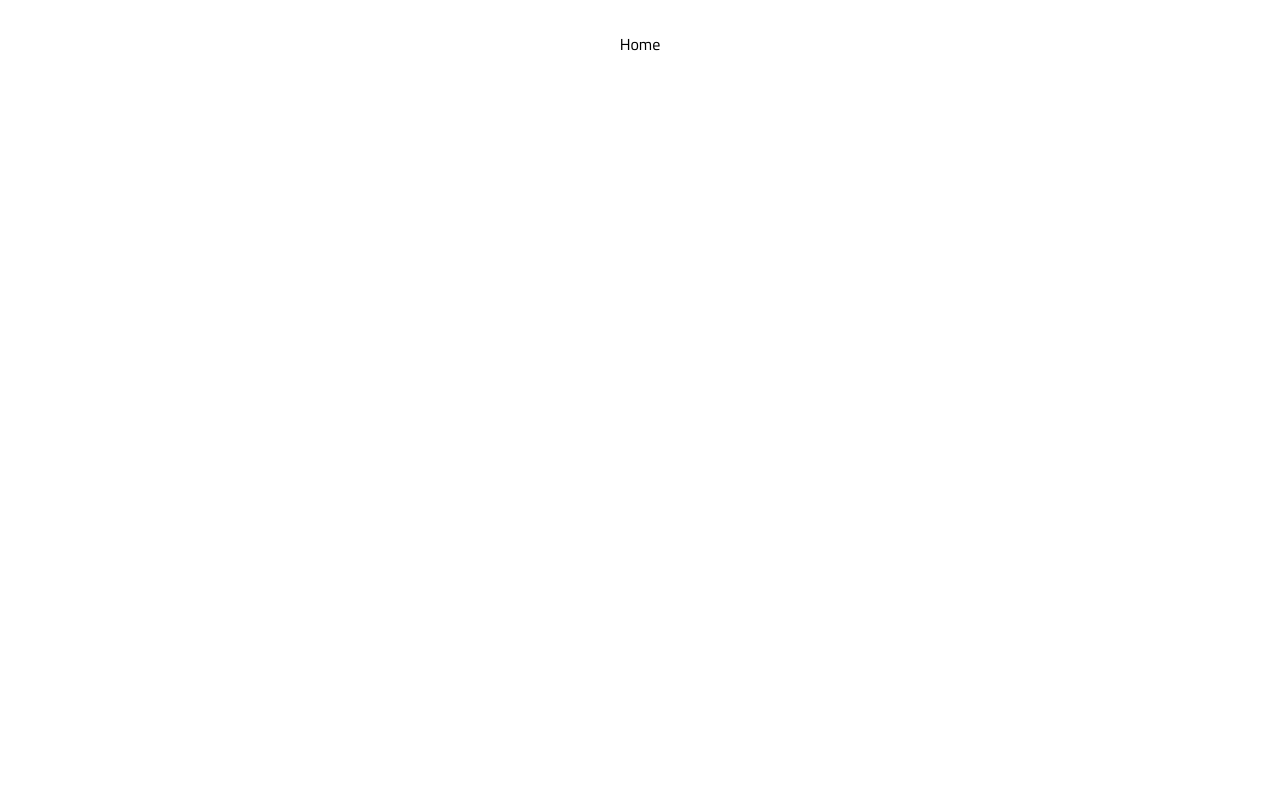
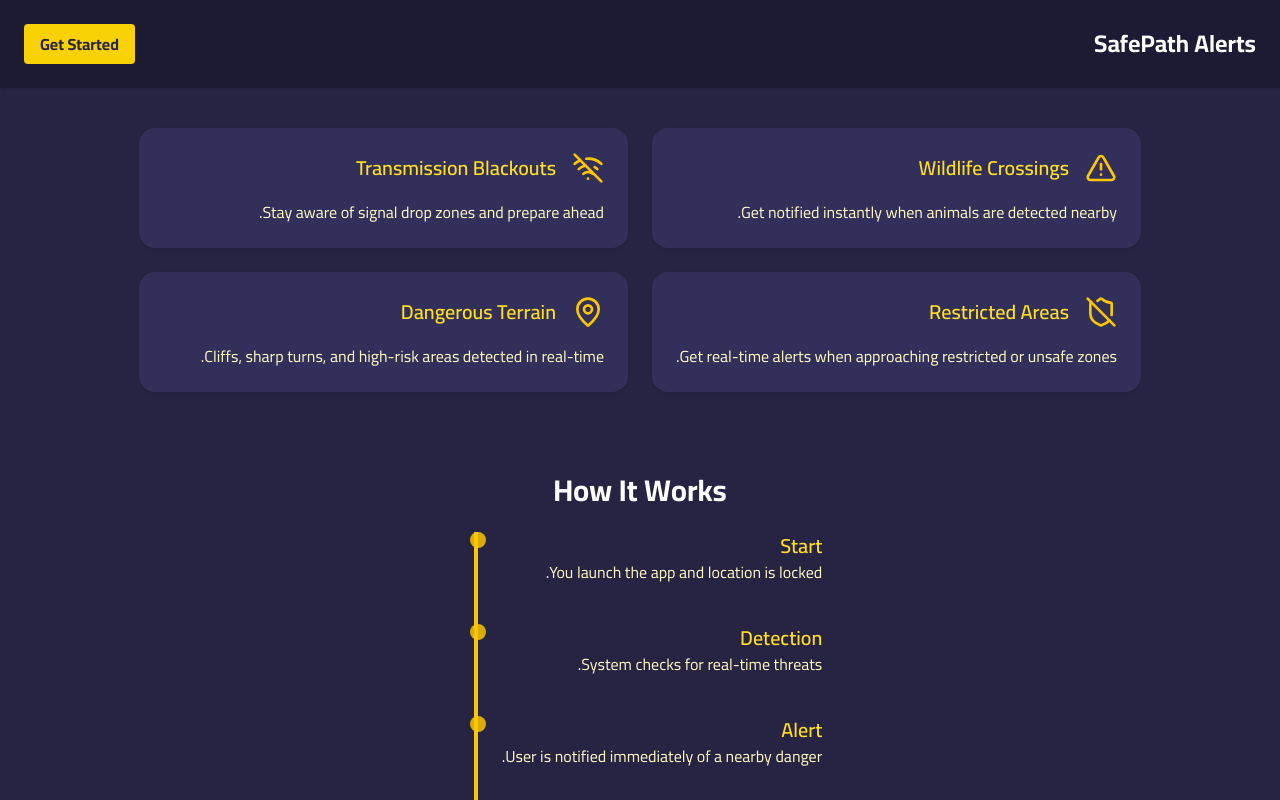
Before and after one commit to FatimahAs/BASSAR-Front-End, a React (Vite) app: page / in a window 1280 px wide. Shown: the top 800 px of the page. Built offline with nearby package versions, Linux system fonts and the light colour scheme.

Commit message:
created navbar

```diff
--- a/src/App.css
+++ b/src/App.css
@@ -4,46 +4,3 @@ body {
   direction: rtl;
   font-family: "Cairo", sans-serif;
 }
-
-#root {
-  max-width: 1280px;
-  margin: 0 auto;
-  padding: 2rem;
-  text-align: center;
-}
-
-.logo {
-  height: 6em;
-  padding: 1.5em;
-  will-change: filter;
-  transition: filter 300ms;
-}
-.logo:hover {
-  filter: drop-shadow(0 0 2em #646cffaa);
-}
-.logo.react:hover {
-  filter: drop-shadow(0 0 2em #61dafbaa);
-}
-
-@keyframes logo-spin {
-  from {
-    transform: rotate(0deg);
-  }
-  to {
-    transform: rotate(360deg);
-  }
-}
-
-@media (prefers-reduced-motion: no-preference) {
-  a:nth-of-type(2) .logo {
-    animation: logo-spin infinite 20s linear;
-  }
-}
-
-.card {
-  padding: 2em;
-}
-
-.read-the-docs {
-  color: #888;
-}
--- /dev/null
+++ b/src/components/Header.jsx
@@ -0,0 +1,23 @@
+import React from "react";
+
+function Header() {
+  return (
+    <div>
+      {" "}
+      <section className="flex flex-col items-center justify-center text-center p-10 bg-[#1f1c3d]">
+        <h2 className="text-4xl font-bold mb-4">
+          Real-Time Danger Alerts on the Go
+        </h2>
+        <p className="text-lg max-w-xl text-yellow-100">
+          Stay safe wherever you travel. SafePath alerts you to immediate
+          dangers in your surroundings using real-time data.
+        </p>
+        <button className="mt-6 px-6 py-3 text-lg font-semibold bg-[#F8D203] text-[#272343] rounded hover:opacity-90 transition cursor-pointer">
+          Start Monitoring
+        </button>
+      </section>
+    </div>
+  );
+}
+
+export default Header;
--- /dev/null
+++ b/src/components/Nav.jsx
@@ -0,0 +1,17 @@
+import React from "react";
+
+function Nav() {
+  return (
+    <div>
+      {" "}
+      <nav className="bg-[#1d1a33] shadow p-6 flex justify-between items-center">
+        <h1 className="text-2xl font-bold">SafePath Alerts</h1>
+        <button className="bg-[#F8D203] text-[#272343] font-bold py-2 px-4 rounded hover:opacity-90 transition cursor-pointer">
+          Get Started
+        </button>
+      </nav>
+    </div>
+  );
+}
+
+export default Nav;
--- a/src/index.css
+++ /dev/null
@@ -1,105 +0,0 @@
-@tailwind base;
-@tailwind components;
-@tailwind utilities;
-
-/* Definition of the design system. All colors, gradients, fonts, etc should be defined here.
-All colors MUST be HSL.
-*/
-
-@layer base {
-  :root {
-    --background: 0 0% 100%;
-    --foreground: 222.2 84% 4.9%;
-
-    --card: 0 0% 100%;
-    --card-foreground: 222.2 84% 4.9%;
-
-    --popover: 0 0% 100%;
-    --popover-foreground: 222.2 84% 4.9%;
-
-    --primary: 222.2 47.4% 11.2%;
-    --primary-foreground: 210 40% 98%;
-
-    --secondary: 210 40% 96.1%;
-    --secondary-foreground: 222.2 47.4% 11.2%;
-
-    --muted: 210 40% 96.1%;
-    --muted-foreground: 215.4 16.3% 46.9%;
-
-    --accent: 210 40% 96.1%;
-    --accent-foreground: 222.2 47.4% 11.2%;
-
-    --destructive: 0 84.2% 60.2%;
-    --destructive-foreground: 210 40% 98%;
-
-    --border: 214.3 31.8% 91.4%;
-    --input: 214.3 31.8% 91.4%;
-    --ring: 222.2 84% 4.9%;
-
-    --radius: 0.5rem;
-
-    --sidebar-background: 0 0% 98%;
-
-    --sidebar-foreground: 240 5.3% 26.1%;
-
-    --sidebar-primary: 240 5.9% 10%;
-
-    --sidebar-primary-foreground: 0 0% 98%;
-
-    --sidebar-accent: 240 4.8% 95.9%;
-
-    --sidebar-accent-foreground: 240 5.9% 10%;
-
-    --sidebar-border: 220 13% 91%;
-
-    --sidebar-ring: 217.2 91.2% 59.8%;
-  }
-
-  .dark {
-    --background: 222.2 84% 4.9%;
-    --foreground: 210 40% 98%;
-
-    --card: 222.2 84% 4.9%;
-    --card-foreground: 210 40% 98%;
-
-    --popover: 222.2 84% 4.9%;
-    --popover-foreground: 210 40% 98%;
-
-    --primary: 210 40% 98%;
-    --primary-foreground: 222.2 47.4% 11.2%;
-
-    --secondary: 217.2 32.6% 17.5%;
-    --secondary-foreground: 210 40% 98%;
-
-    --muted: 217.2 32.6% 17.5%;
-    --muted-foreground: 215 20.2% 65.1%;
-
-    --accent: 217.2 32.6% 17.5%;
-    --accent-foreground: 210 40% 98%;
-
-    --destructive: 0 62.8% 30.6%;
-    --destructive-foreground: 210 40% 98%;
-
-    --border: 217.2 32.6% 17.5%;
-    --input: 217.2 32.6% 17.5%;
-    --ring: 212.7 26.8% 83.9%;
-    --sidebar-background: 240 5.9% 10%;
-    --sidebar-foreground: 240 4.8% 95.9%;
-    --sidebar-primary: 224.3 76.3% 48%;
-    --sidebar-primary-foreground: 0 0% 100%;
-    --sidebar-accent: 240 3.7% 15.9%;
-    --sidebar-accent-foreground: 240 4.8% 95.9%;
-    --sidebar-border: 240 3.7% 15.9%;
-    --sidebar-ring: 217.2 91.2% 59.8%;
-  }
-}
-
-@layer base {
-  * {
-    @apply border-border;
-  }
-
-  body {
-    @apply bg-background text-foreground;
-  }
-}
--- a/src/pages/Home.tsx
+++ b/src/pages/Home.tsx
@@ -1,7 +1,84 @@
-import React from 'react'
+import React from "react";
+import { AlertTriangle, MapPin, WifiOff, ShieldOff } from "lucide-react";
+import Nav from "../components/Nav";
+const features = [
+  {
+    icon: <AlertTriangle className="h-8 w-8 text-yellow-400" />,
+    title: "Wildlife Crossings",
+    description: "Get notified instantly when animals are detected nearby.",
+  },
+  {
+    icon: <WifiOff className="h-8 w-8 text-yellow-400" />,
+    title: "Transmission Blackouts",
+    description: "Stay aware of signal drop zones and prepare ahead.",
+  },
+  {
+    icon: <ShieldOff className="h-8 w-8 text-yellow-400" />,
+    title: "Restricted Areas",
+    description:
+      "Get real-time alerts when approaching restricted or unsafe zones.",
+  },
+  {
+    icon: <MapPin className="h-8 w-8 text-yellow-400" />,
+    title: "Dangerous Terrain",
+    description:
+      "Cliffs, sharp turns, and high-risk areas detected in real-time.",
+  },
+];
 
-export default function  Home  () {
+const timeline = [
+  { step: "Start", description: "You launch the app and location is locked." },
+  { step: "Detection", description: "System checks for real-time threats." },
+  {
+    step: "Alert",
+    description: "User is notified immediately of a nearby danger.",
+  },
+  {
+    step: "Navigate",
+    description: "Suggestions provided to avoid threats safely.",
+  },
+];
+
+export default function Home() {
   return (
-    <div>Home</div>
-  )
+    <main className="min-h-screen bg-[#272343] flex flex-col text-white">
+      <Nav></Nav>
+
+      <section className="grid grid-cols-1 md:grid-cols-2 gap-6 p-10 max-w-6xl mx-auto">
+        {features.map((feature, index) => (
+          <div
+            key={index}
+            className="bg-[#32305a] p-6 rounded-2xl shadow hover:shadow-md transition duration-300"
+          >
+            <div className="flex items-center gap-4 mb-4">
+              {feature.icon}
+              <h3 className="text-xl font-semibold text-yellow-300">
+                {feature.title}
+              </h3>
+            </div>
+            <p className="text-yellow-100">{feature.description}</p>
+          </div>
+        ))}
+      </section>
+
+      <section className="px-6 py-10 max-w-4xl mx-auto">
+        <h2 className="text-3xl font-bold mb-6 text-center">How It Works</h2>
+        <ol className="relative border-l-4 border-yellow-400 ml-4">
+          {timeline.map((item, index) => (
+            <li key={index} className="mb-10 ml-6">
+              <span className="absolute w-4 h-4 bg-yellow-400 rounded-full -left-2 animate-pulse" />
+              <h3 className="text-xl font-semibold text-yellow-300">
+                {item.step}
+              </h3>
+              <p className="text-yellow-100">{item.description}</p>
+            </li>
+          ))}
+        </ol>
+      </section>
+
+      <footer className="mt-auto p-6 text-center text-yellow-200 text-sm bg-[#1d1a33]">
+        &copy; {new Date().getFullYear()} SafePath Inc. All rights reserved.
+      </footer>
+    </main>
+  );
 }
--- a/src/pages/Index.jsx
+++ /dev/null
@@ -1,16 +0,0 @@
-import React from "react";
-import Hero from "../components/Hero";
-import Timeline from "../components/Timeline";
-
-const Index = () => {
-  return (
-    <div className="min-h-screen">
-      <Hero />
-      <div id="timeline-section">
-        <Timeline />
-      </div>
-    </div>
-  );
-};
-
-export default Index;
--- a/vite.config.ts
+++ b/vite.config.ts
@@ -1,9 +1,8 @@
-import { defineConfig } from 'vite'
-import react from '@vitejs/plugin-react'
-import tailwindcss from '@tailwindcss/vite'
-
+import { defineConfig } from "vite";
+import react from "@vitejs/plugin-react";
+import tailwindcss from "@tailwindcss/vite";
 
 // https://vite.dev/config/
 export default defineConfig({
-    plugins: [react(), tailwindcss()]
-})
+  plugins: [react(), tailwindcss()],
+});
```
Also changed, not shown: package.json (+6 -2 lines), src/main.tsx (+4 -4 lines), 1 other file (tests, documents, lock files or other folders).
